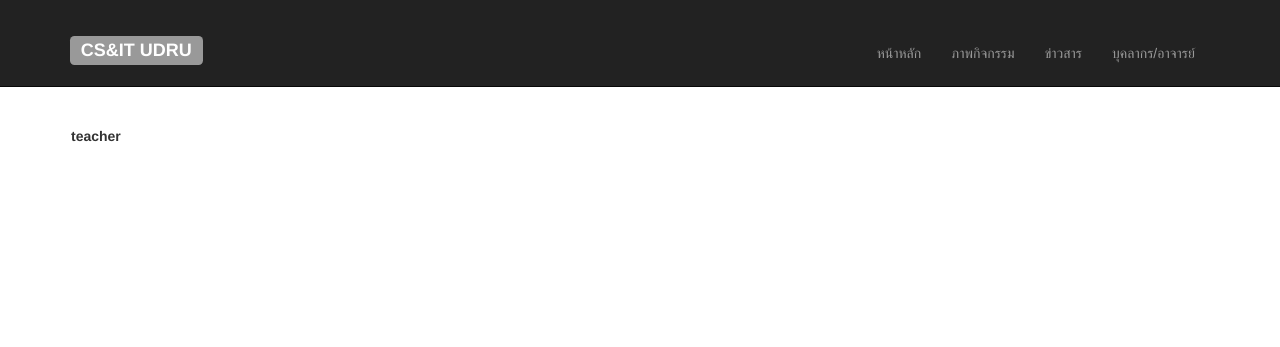
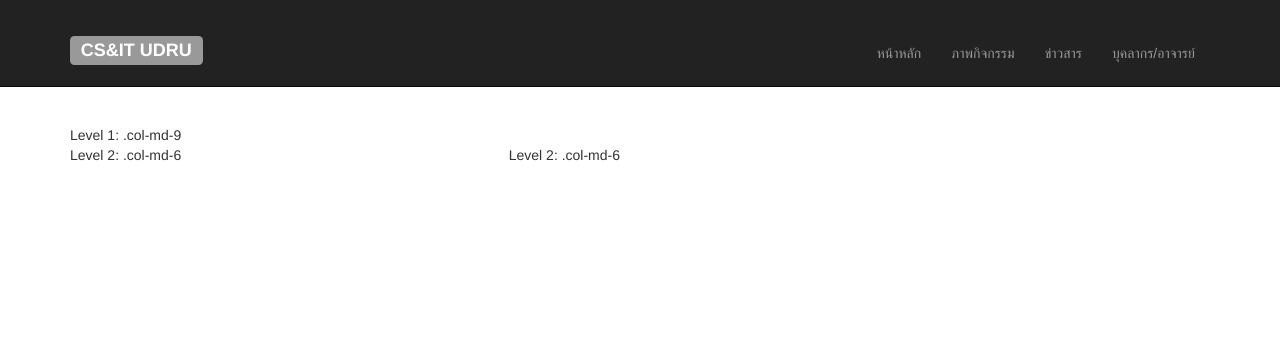
Before and after one commit to mynameistecs51/cs_udru, a CodeIgniter app: page /cs_udru/index.php/ctl_main/page_teacher in a window 1280 px wide. Shown: the top 347 px of the page. Run offline with CodeIgniter, Linux system fonts and the light colour scheme; lists and menus that the app fills with data are empty.

Commit message:
chaiwat update 4-3-57 17.17

```diff
--- a/application/views/page_teacher.php
+++ b/application/views/page_teacher.php
@@ -1,11 +1,17 @@
 <?php $this->load->view("head");?>
-<div class="tabel">
-	<table>
-		<tr>
-			<th>
-				teacher
-			</th>
-		</tr>
-	</table>
+
+<div class="row">
+	<div class="col-md-9">
+		Level 1: .col-md-9
+		<div class="row">
+			<div class="col-md-6">
+				Level 2: .col-md-6
+			</div>
+			<div class="col-md-6">
+				Level 2: .col-md-6
+			</div>
+		</div>
+	</div>
 </div>
+
 <?php $this->load->view("footer");?>
```
